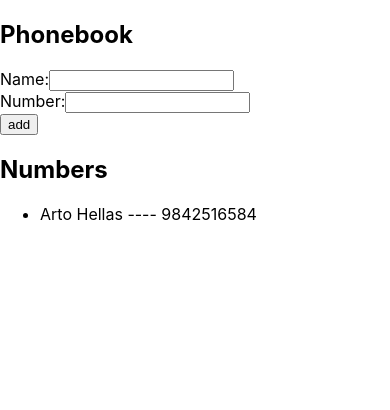
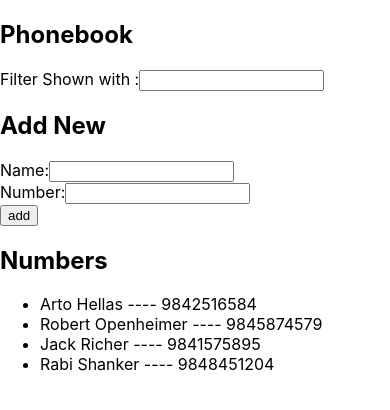
Before and after one commit to arjunnbhujel/fullstackopen, a React (Create React App) app in the folder part2/phonebook/: page / in a window 390 px wide. Shown: the top 410 px of the page. Built offline with nearby package versions, Linux system fonts and the light colour scheme.

Commit message:
Exercise 2.9 : Phonebook Step4

```diff
--- a/part2/phonebook/src/App.js
+++ b/part2/phonebook/src/App.jsx
@@ -9,10 +9,18 @@ const Person = ({ persons }) => (
 const App = () => {
 	const [persons, setPersons] = useState([
 		{ name: "Arto Hellas", number: "9842516584" },
+		{ name: "Robert Openheimer", number: "9845874579" },
+		{ name: "Jack Richer", number: "9841575895" },
+		{ name: "Rabi Shanker", number: "9848451204" },
 	]);
 
 	const [newName, setNewName] = useState("");
 	const [newNumber, setNewNumber] = useState("");
+	const [filter, setFilter] = useState("");
+
+	const handleFilter = (event) => {
+		setFilter(event.target.value);
+	};
 
 	const addPerson = (event) => {
 		event.preventDefault();
@@ -40,6 +48,11 @@ const App = () => {
 	return (
 		<div>
 			<h2>Phonebook</h2>
+			<div>
+				Filter Shown with :
+				<input value={filter} onChange={handleFilter} />
+			</div>
+			<h2>Add New</h2>
 			<form onSubmit={addPerson}>
 				<div>
 					Name:
@@ -55,9 +68,21 @@ const App = () => {
 			</form>
 			<h2>Numbers</h2>
 			<ul>
-				{persons.map((persons) => (
-					<Person key={persons.name} persons={persons} />
-				))}
+				{persons
+					.filter((value) => {
+						if (filter === "") {
+							return value;
+						} else if (
+							value.name
+								.toLowerCase()
+								.includes(filter.toLowerCase())
+						) {
+							return value;
+						}
+					})
+					.map((persons) => (
+						<Person key={persons.name} persons={persons} />
+					))}
 			</ul>
 		</div>
 	);
--- a/part2/phonebook/src/index.js
+++ b/part2/phonebook/src/index.js
@@ -1,12 +1,11 @@
-import React from 'react';
-import ReactDOM from 'react-dom/client';
-import './index.css';
-import App from './App';
+import React from "react";
+import ReactDOM from "react-dom/client";
+import "./index.css";
+import App from "./App";
 
-
-const root = ReactDOM.createRoot(document.getElementById('root'));
+const root = ReactDOM.createRoot(document.getElementById("root"));
 root.render(
-  <React.StrictMode>
-    <App />
-  </React.StrictMode>
+	// <React.StrictMode>
+	<App />
+	// </React.StrictMode>
 );
```
